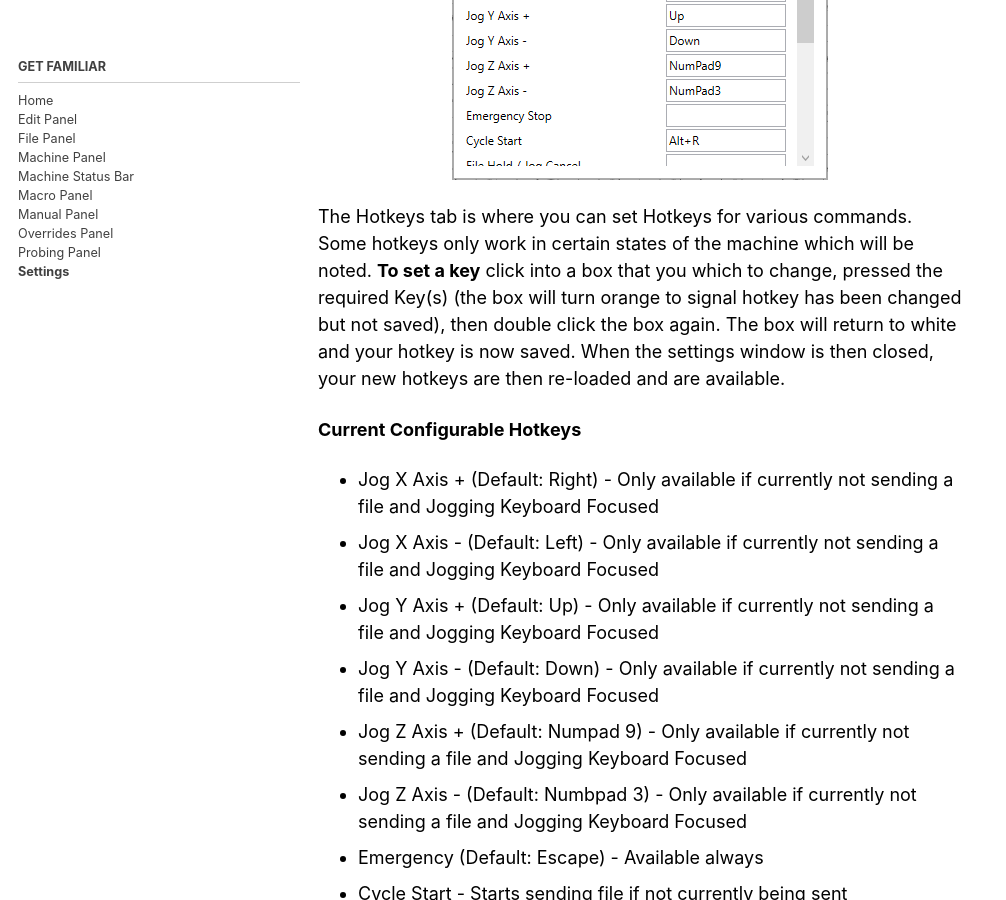
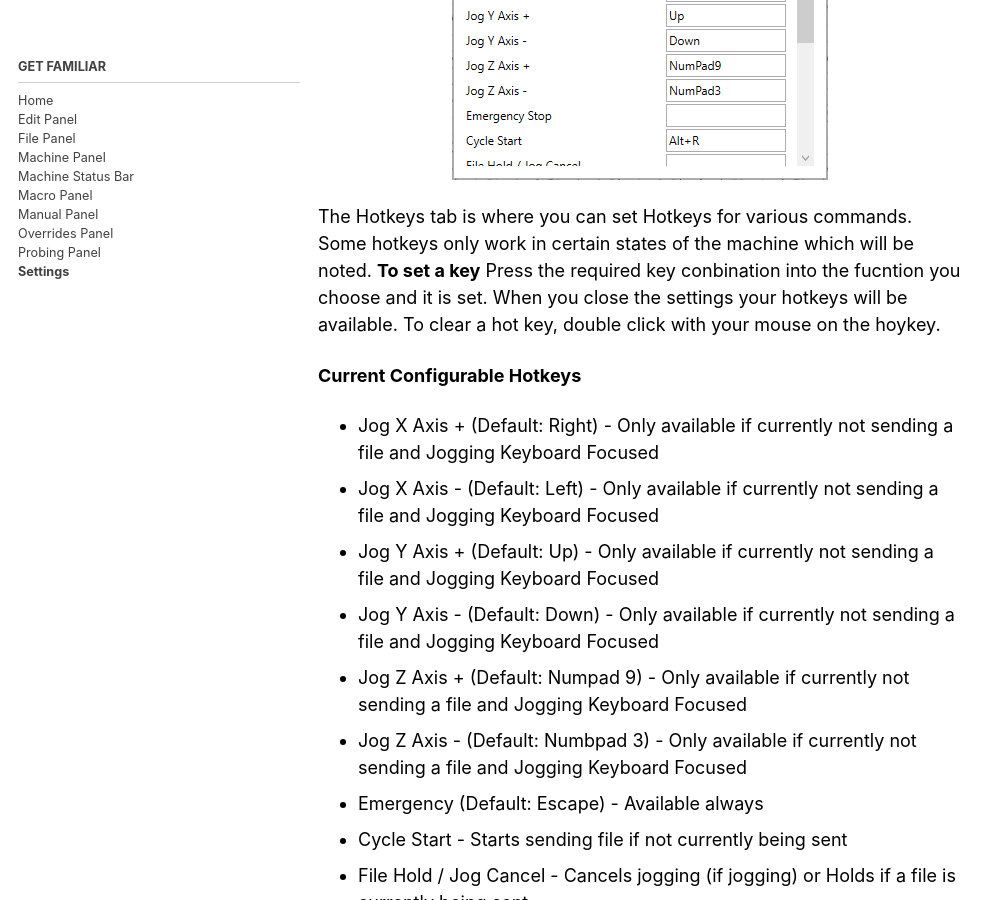
Before and after one commit to 3RD-Dimension/3RD-Dimension.github.io, a Jekyll site: the page built from _pages/settings.md, in a window 1280 px wide and 900 px high, scrolled down 3905 px. Shown: the whole window, without its empty margins (0-1006 px from the left). Built offline with Jekyll 4.4.1, drawn with Linux system fonts in a browser that asks for light colours; cached includes are drawn as plain includes; nearby versions of some CDN libraries.

Commit message:
Updated Hotkey Information

```diff
--- a/_pages/settings.md
+++ b/_pages/settings.md
@@ -68,7 +68,7 @@ This tab contains various options in relation to GCode, for the Sender and for t
 ![](/images/wiki/3rdd_settings_hotkey.png){: .align-center}
 {:style="clear: center"}
 
-The Hotkeys tab is where you can set Hotkeys for various commands.  Some hotkeys only work in certain states of the machine which will be noted.  **To set a key** click into a box that you which to change, pressed the required Key(s) (the box will turn orange to signal hotkey has been changed but not saved), then double click the box again.  The box will return to white and your hotkey is now saved.  When the settings window is then closed, your new hotkeys are then re-loaded and are available.
+The Hotkeys tab is where you can set Hotkeys for various commands.  Some hotkeys only work in certain states of the machine which will be noted.  **To set a key** Press the required key conbination into the fucntion you choose and it is set.  When you close the settings your hotkeys will be available.  To clear a hot key, double click with your mouse on the hoykey.
 
 **Current Configurable Hotkeys**
 * Jog X Axis + (Default: Right) - Only available if currently not sending a file and Jogging Keyboard Focused
```
